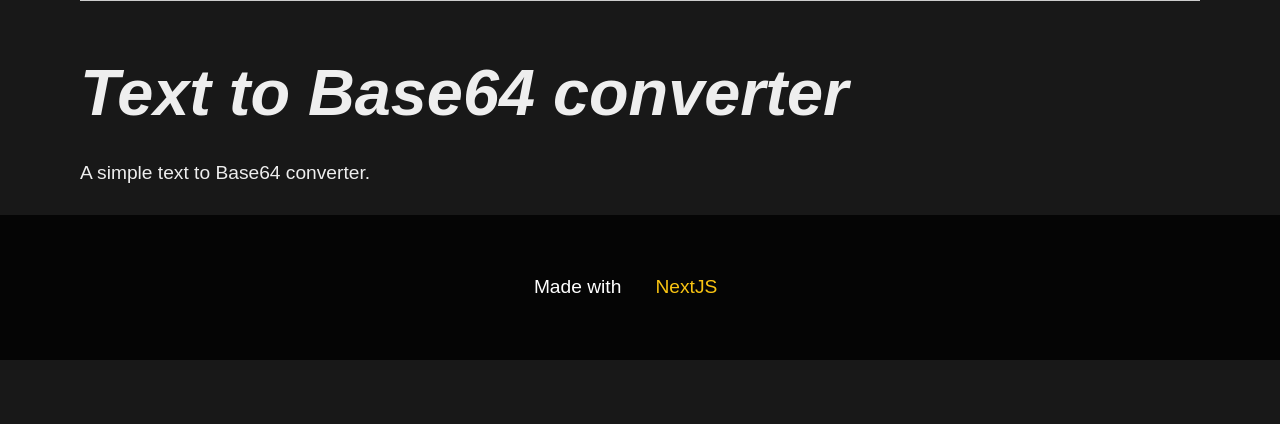
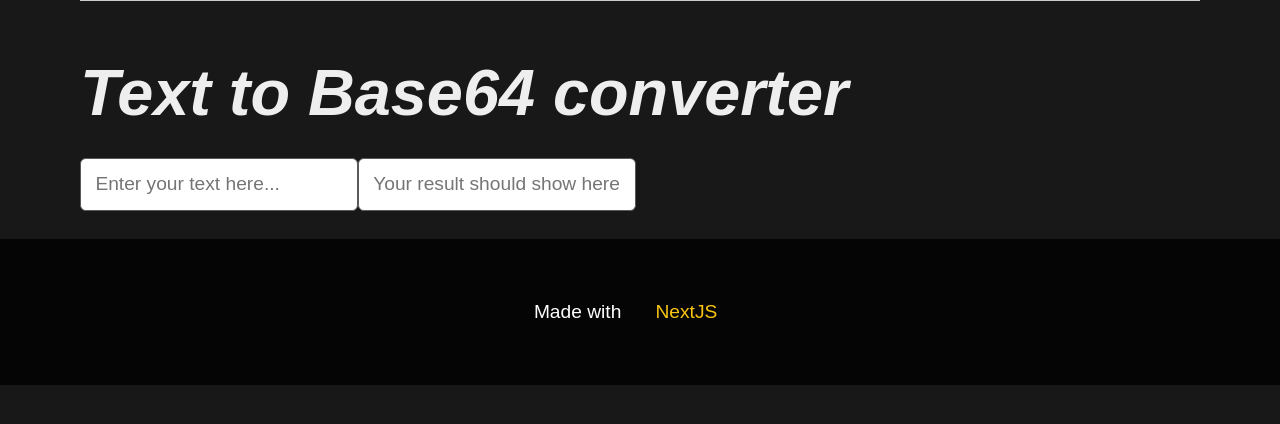
Before and after one commit to HoangTuan110/next-text-to-base64-converter, a Next.js app: page / in a window 1280 px wide. Shown: the top 424 px of the page. Built offline with nearby package versions, Linux system fonts and the light colour scheme; a web font is replaced by a local one.

Commit message:
Add input and output

```diff
--- a/pages/index.js
+++ b/pages/index.js
@@ -1,6 +1,13 @@
 import Head from 'next/head'
+import {useState} from 'react'
+
+// Thanks MDN!
+// https://developer.mozilla.org/en-US/docs/Glossary/Base64#solution_1_%E2%80%93_escaping_the_string_before_encoding_it
+const toBase64 = (s) => window.btoa(unescape(encodeURIComponent(s)))
 
 export default function Home() {
+  const [input, setInput] = useState('')
+
   return (
     <div className="container">
       <Head>
@@ -13,9 +20,8 @@ export default function Home() {
           Text to Base64 converter
         </h2>
 
-        <p className="description">
-          A simple text to Base64 converter.
-        </p>
+        <input type="text" placeholder="Enter your text here..." onChange={(e) => setInput(e.target.value)}/>
+        <input type="text" placeholder="Your result should show here..." disabled='' value={() => toBase64(input)}/>
       </main>
 
       <footer>
```
